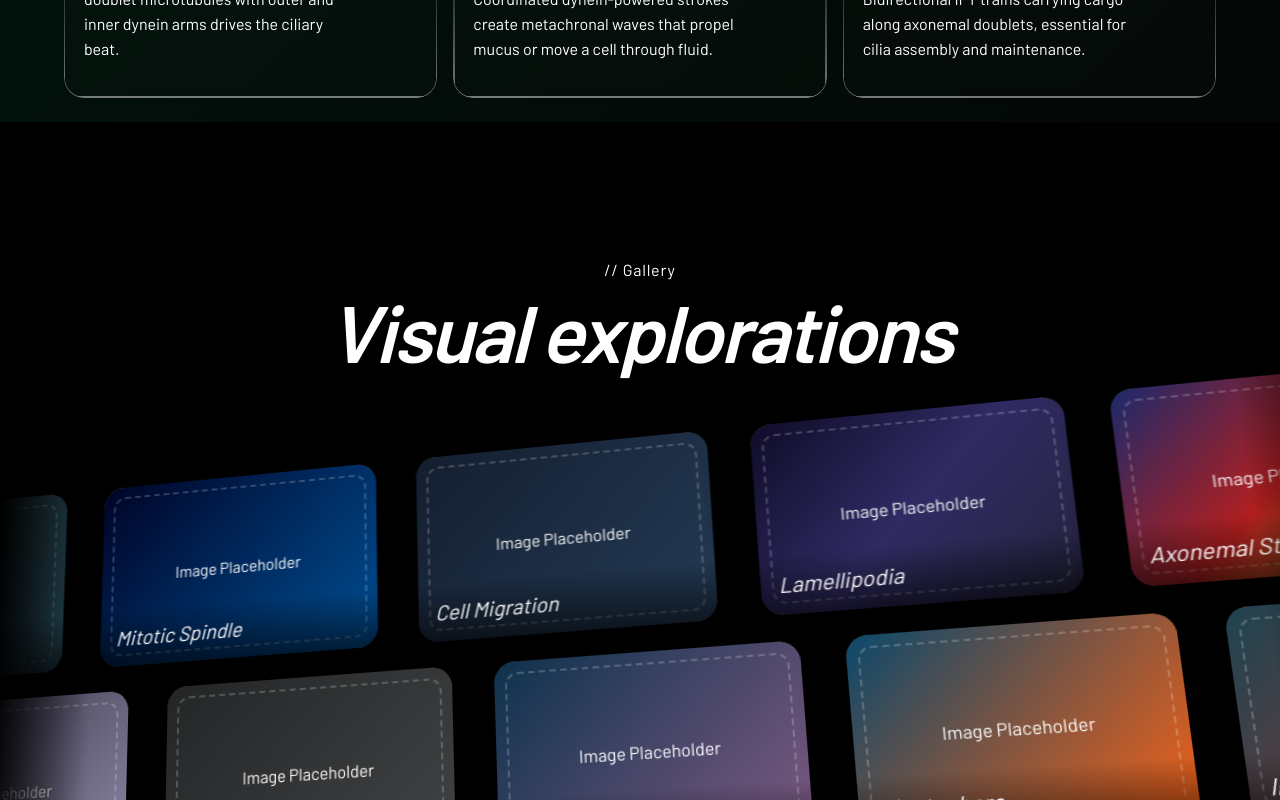
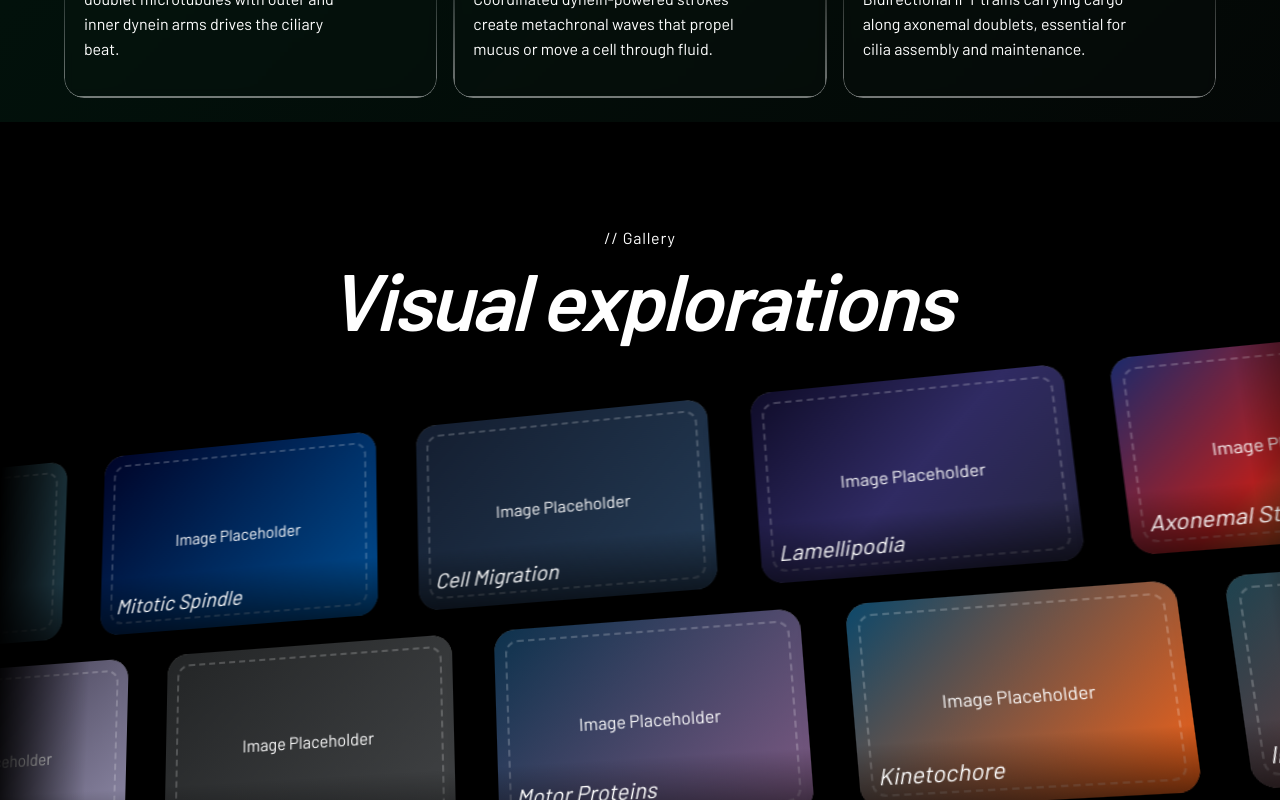
Before and after one commit to plum45/ruji, a React (Vite) app: page / in a window 1280 px wide. Shown: the part 7080-7880 px from the top of the page. Built offline with nearby package versions, Linux system fonts and the light colour scheme.

Commit message:
Move Dropbox background video to GallerySection and revert Hero background video

```diff
--- a/src/components/GallerySection.tsx
+++ b/src/components/GallerySection.tsx
@@ -1,5 +1,6 @@
 import { motion } from 'framer-motion';
 import Marquee from './Marquee';
+import FadingVideo from './FadingVideo';
 
 const FADE_UP = (delay: number) => ({
   initial: { filter: 'blur(8px)', opacity: 0, y: 30 },
@@ -71,18 +72,23 @@ export default function GallerySection() {
         position: 'relative',
         height: '100svh',
         background: '#000',
-        paddingTop: '6rem',
-        paddingBottom: '2rem',
         overflow: 'hidden',
         display: 'flex',
         flexDirection: 'column',
         justifyContent: 'center',
       }}
     >
+      {/* Background video — full bleed */}
+      <FadingVideo
+        src="https://www.dropbox.com/scl/fi/pqynwn6da76xdf9i260gy/Untitled-20design.mp4?rlkey=ww7pk7zikgw5fq1r0m7yvaeo9&raw=1"
+        style={{ position: 'absolute', inset: 0, width: '100%', height: '100%', objectFit: 'cover', zIndex: 0 }}
+      />
+      <div style={{ position: 'absolute', inset: 0, background: 'rgba(0,0,0,0.65)', zIndex: 1 }} />
+
       {/* Header */}
       <motion.div
         {...FADE_UP(0)}
-        style={{ textAlign: 'center', marginBottom: '3rem', paddingLeft: '1rem', paddingRight: '1rem' }}
+        style={{ position: 'relative', zIndex: 10, textAlign: 'center', marginBottom: '3rem', paddingLeft: '1rem', paddingRight: '1rem' }}
       >
         <p className="font-body text-white/80 text-sm" style={{ marginBottom: '1rem', letterSpacing: '0.05em' }}>
           // Gallery
@@ -104,6 +110,8 @@ export default function GallerySection() {
       {/* 3D Tilted Wrapper for Marquees */}
       <div
         style={{
+          position: 'relative',
+          zIndex: 10,
           transform: 'perspective(1200px) rotateX(10deg) rotateY(-8deg) rotateZ(-3deg) scale(1.1)',
           transformOrigin: 'center center',
           display: 'flex',
--- a/src/components/Hero.tsx
+++ b/src/components/Hero.tsx
@@ -53,7 +53,7 @@ export default function Hero() {
     >
       {/* Background video — 120% width, top-aligned */}
       <FadingVideo
-        src="https://www.dropbox.com/scl/fi/pqynwn6da76xdf9i260gy/Untitled-20design.mp4?rlkey=ww7pk7zikgw5fq1r0m7yvaeo9&raw=1"
+        src="https://res.cloudinary.com/dd6uh0fb2/video/upload/2026-06-26_17-14-33_Lumina_1_r8rbdk.mp4"
         className="absolute left-1/2 top-0 -translate-x-1/2 object-cover object-top"
         style={{ width: '120%', height: '120%', zIndex: 0 }}
         playbackRate={0.75}
```
